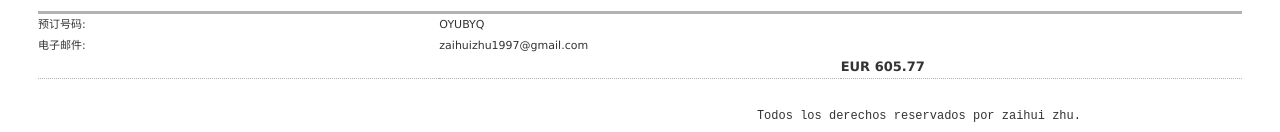
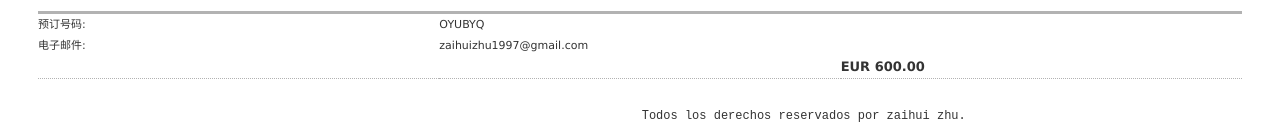
Before and after one commit to huioge/billete-muyingjiang, a plain HTML site: page muying-jiang/index.html in a window 1280 px wide. Shown: the part 2846-2978 px from the top of the page. Drawn offline with Linux system fonts and the light colour scheme; files whose address does not match are found by name.

Commit message:
Update muying-jiang/index.html

```diff
--- a/muying-jiang/index.html
+++ b/muying-jiang/index.html
@@ -1457,7 +1457,7 @@
 					<td>
 						<strong>
 
-								EUR 605.77
+								EUR 600.00
 
 						</strong>
 
@@ -1478,7 +1478,7 @@
 	</div><!-- /print-body -->
 
 	<footer>
-	<pre>													Todos los derechos reservados por zaihui zhu.</pre>
+	<pre>											Todos los derechos reservados por zaihui zhu.</pre>
 </footer>
 
 
```
